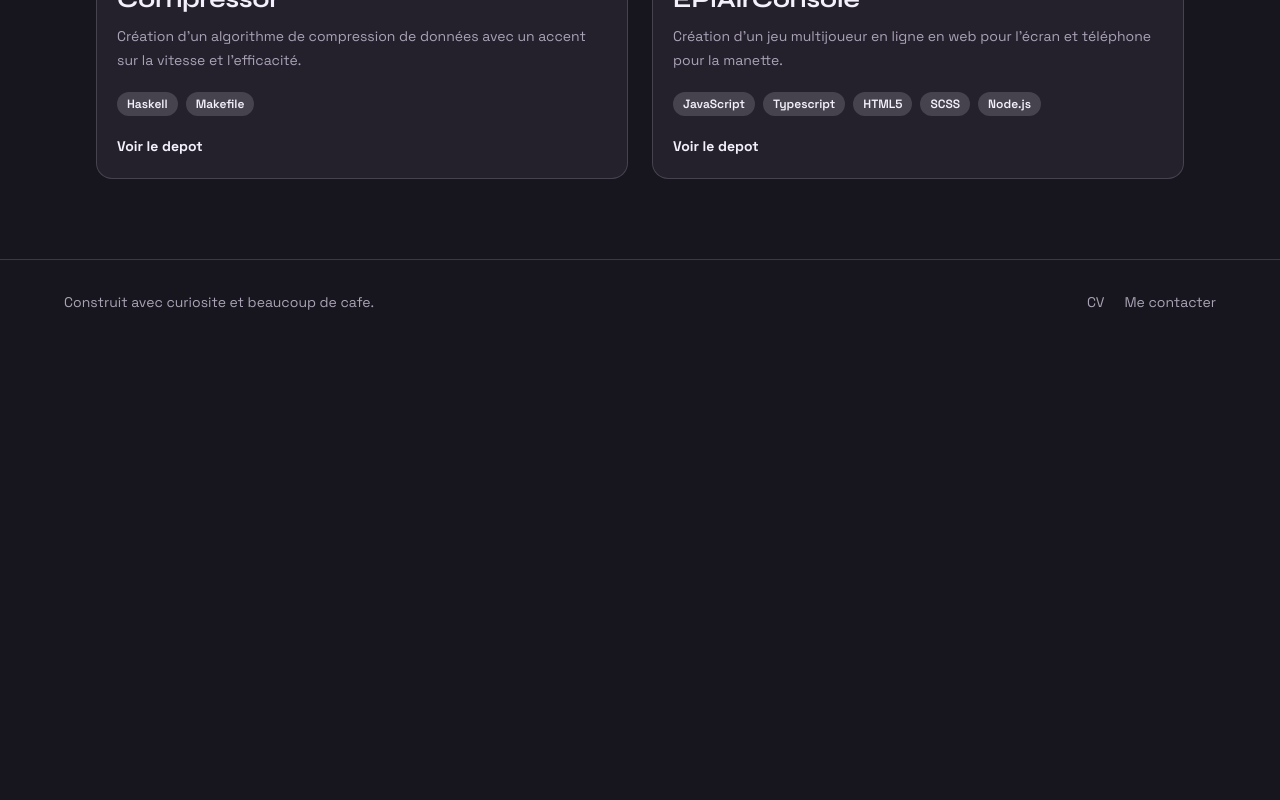
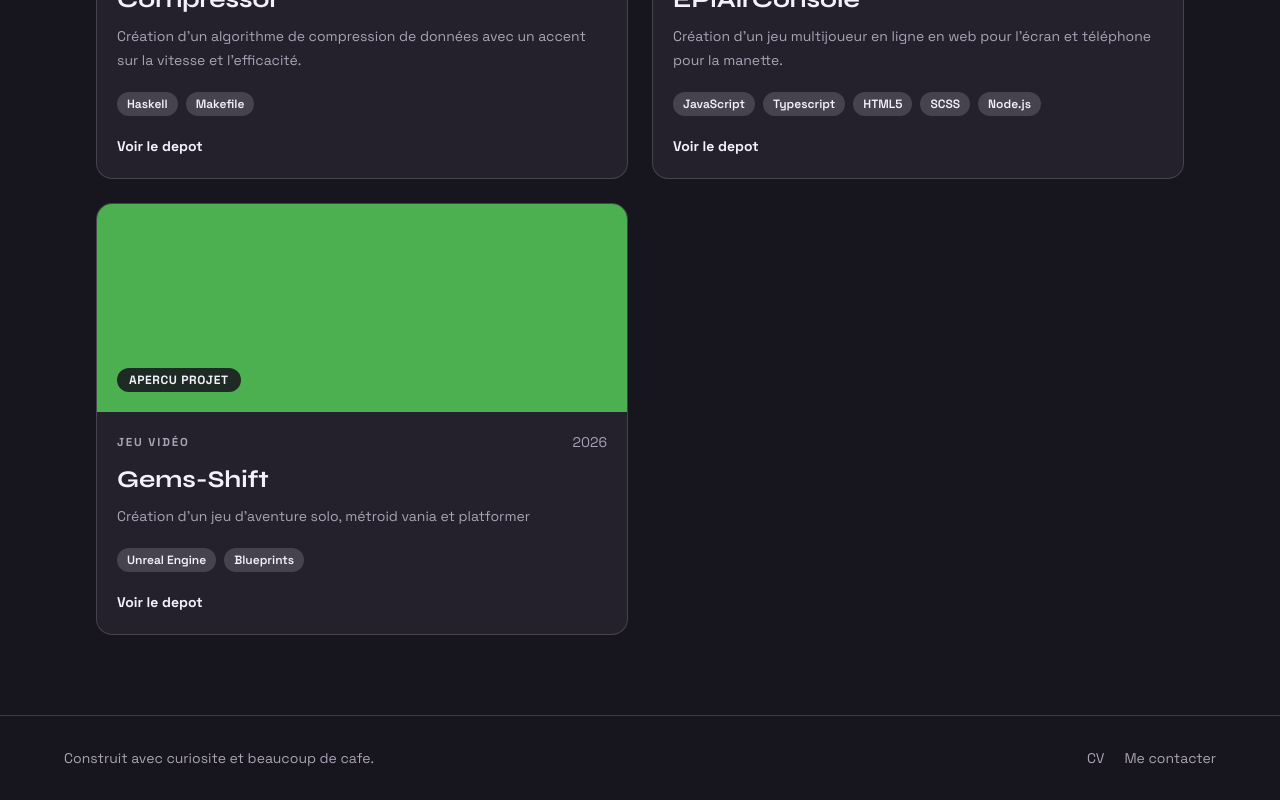
Before and after one commit to Nolfews/Portfolio, a Next.js app: page /projects in a window 1280 px wide. Shown: the part 4108-4908 px from the top of the page. Before the commit the page ends 4452 px from the top, so only its background shows below. Built offline with nearby package versions, Linux system fonts and the light colour scheme.

Commit message:
[UPDATE] add new project Gems-Shift with details including title, category, description, tags, and repository URL

```diff
--- a/src/data/portfolio.ts
+++ b/src/data/portfolio.ts
@@ -244,6 +244,20 @@ export const projectCatalog: PortfolioProject[] = [
     color: "bg-[#ffeb3b]",
     year: "2026",
     repositoryUrl: "https://github.com/Nolfews/EpiAirConsole",
+  },
+  {
+    id: "Gems-Shift",
+    title: "Gems-Shift",
+    category: "games",
+    type: { fr: "Jeu vidéo", en: "Video game" },
+    description: {
+      fr: "Création d'un jeu d'aventure solo, métroid vania et platformer",
+      en: "Creation of an adventure solo game, metroidvania and platformer",
+    },
+    tags: ["Unreal Engine", "Blueprints"],
+    color: "bg-[#4caf50]",
+    year: "2026",
+    repositoryUrl: "https://github.com/Nolfews/Gems-Shift",
   }
 ];
 
```
